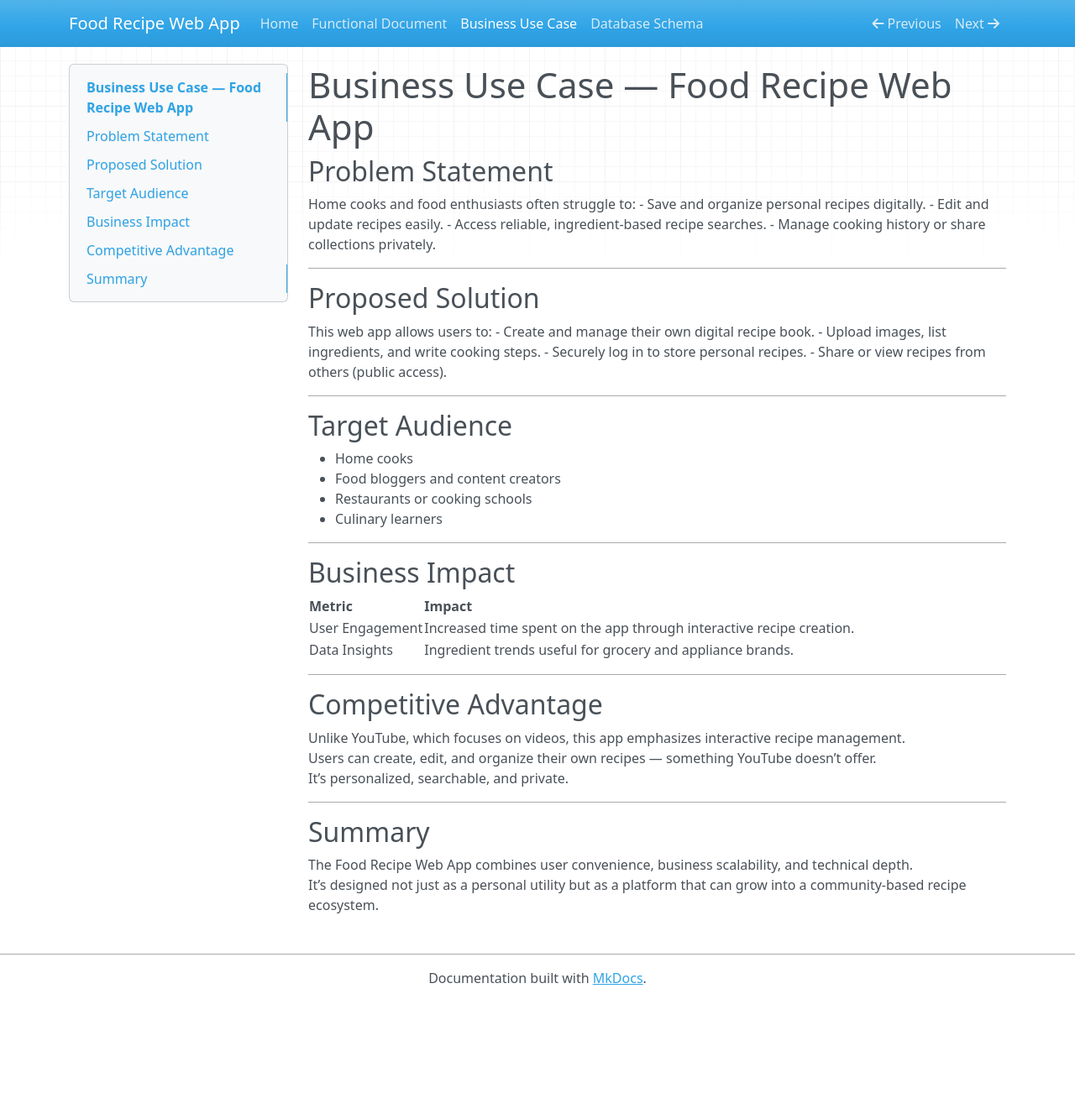
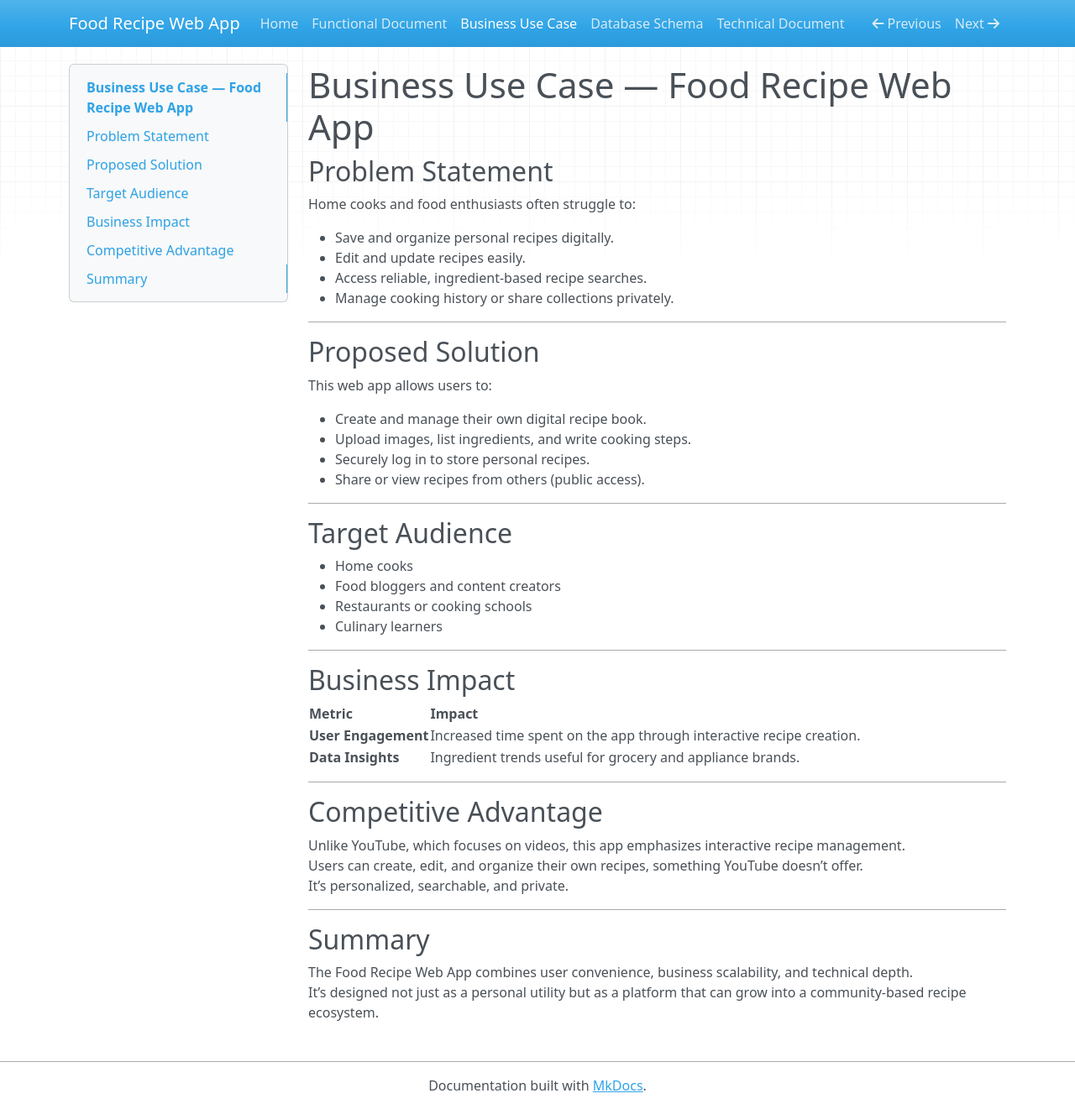
Before and after one commit to cia-GKMIT/Functional-Document-FoodRecipeWebApp, an MkDocs documentation site: the page built from docs/business_use_case.md, in a window 1280 px wide and 1321 px high. Shown: the whole window at 84% size. Built offline with MkDocs 1.6.1, drawn with Linux system fonts in a browser that asks for light colours; nearby versions of some CDN libraries.

```diff
--- a/docs/business_use_case.md
+++ b/docs/business_use_case.md
@@ -2,6 +2,7 @@
 
 ## Problem Statement
 Home cooks and food enthusiasts often struggle to:
+
 - Save and organize personal recipes digitally.
 - Edit and update recipes easily.
 - Access reliable, ingredient-based recipe searches.
@@ -10,7 +11,9 @@
 ---
 
 ## Proposed Solution
+
 This web app allows users to:
+
 - Create and manage their own digital recipe book.
 - Upload images, list ingredients, and write cooking steps.
 - Securely log in to store personal recipes.
@@ -40,17 +43,17 @@
 
 ## Business Impact
 
-| Metric | Impact |
-|---------|--------|
-| User Engagement | Increased time spent on the app through interactive recipe creation. |
-| Data Insights | Ingredient trends useful for grocery and appliance brands. |
+| Metric                            | Impact                                                               |
+|-----------------------------------|----------------------------------------------------------------------|
+| **User Engagement**                  | Increased time spent on the app through interactive recipe creation. |
+| **Data Insights**                     | Ingredient trends useful for grocery and appliance brands.           |
 
 
 ---
 
 ## Competitive Advantage
 Unlike YouTube, which focuses on videos, this app emphasizes interactive recipe management.
-Users can create, edit, and organize their own recipes — something YouTube doesn’t offer.
+Users can create, edit, and organize their own recipes, something YouTube doesn’t offer.
 It’s personalized, searchable, and private.
 
 ---
--- a/mkdocs.yml
+++ b/mkdocs.yml
@@ -7,6 +7,7 @@
   - Functional Document: functional_doc.md
   - Business Use Case: business_use_case.md
   - Database Schema: database_schema.md
+  - Technical Document: technical_document.md
 
 theme:
   name: mkdocs
```
Also changed, not shown: docs/functional_doc.md (+4 -5 lines), docs/index.md (+1 -0 lines), docs/technical_document.md (added, +50 -0 lines), site/404.html, site/business_use_case/index.html, site/database_schema/index.html (added), site/functional_doc/index.html, site/index.html, 1 other file.
